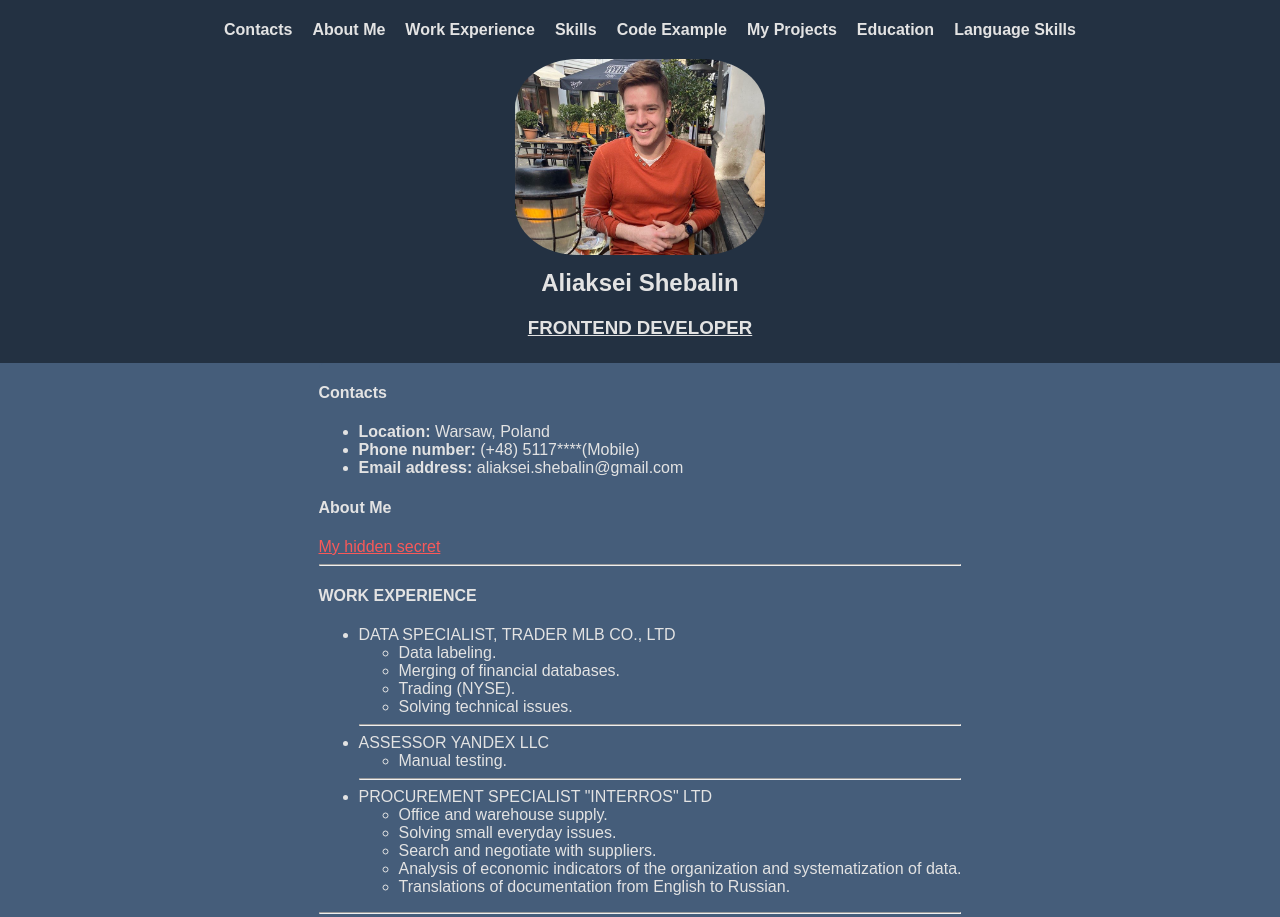
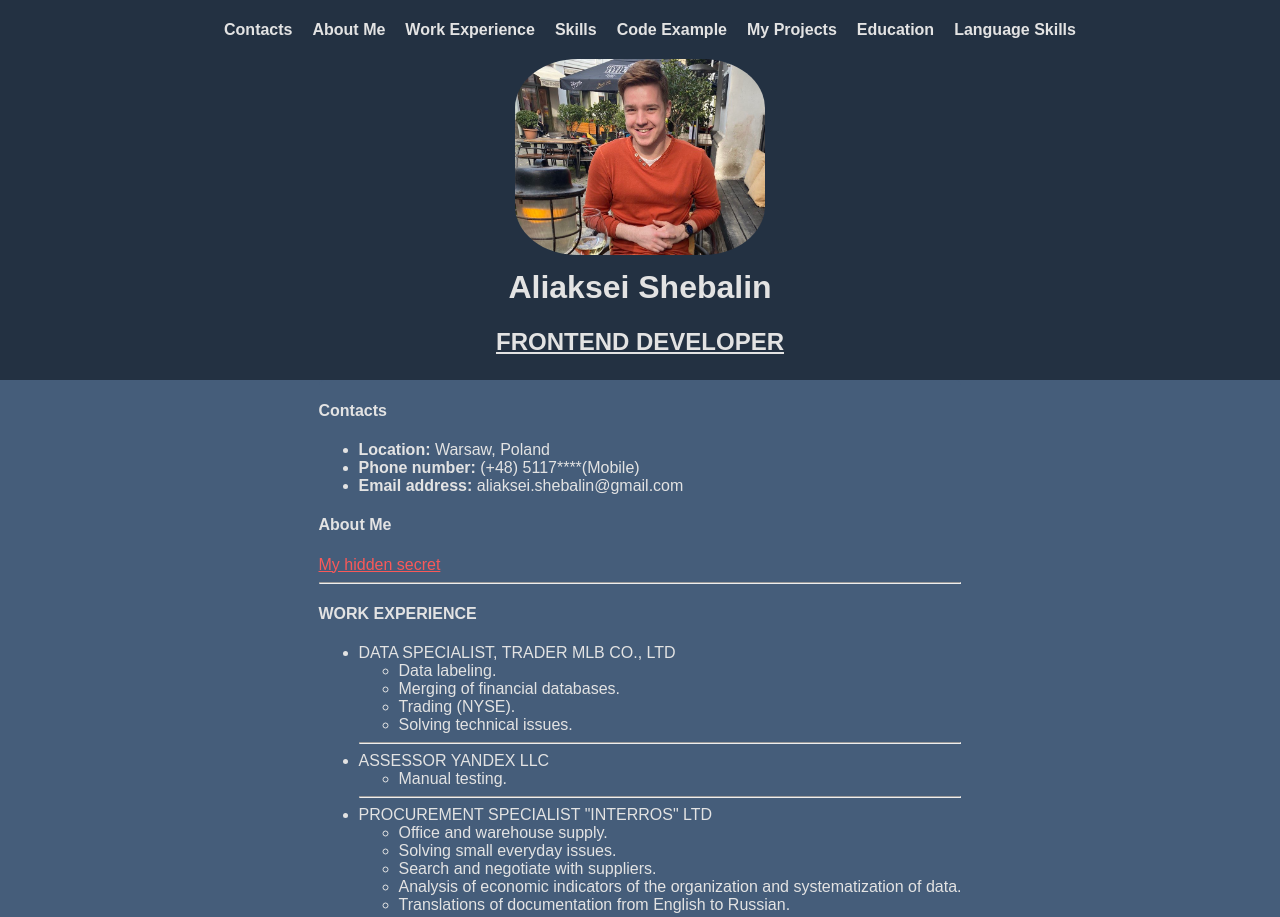
Before and after one commit to Shibka/rsschool-cv, a plain HTML site: page index.html in a window 1280 px wide. Shown: the top 917 px of the page. Drawn offline with Linux system fonts and the light colour scheme.

Commit message:
fix: fixed titles size

```diff
--- a/index.html
+++ b/index.html
@@ -8,7 +8,7 @@
 </head>
 <body>
 
-<div id="header">
+<header id="header">
     <nav>
         <ul>
             <li><a href="#contacts">Contacts</a></li>
@@ -22,12 +22,12 @@
         </ul>
     </nav>
     <img class="avatar" src="./photo_2022-08-09_11-31-27.jpg" alt="avatar">
-    <h2 id="name">Aliaksei Shebalin</h2>
-    <h3 class="job-name">FRONTEND DEVELOPER</h3>
+    <h1 id="name">Aliaksei Shebalin</h1>
+    <h2 class="job-name">FRONTEND DEVELOPER</h2>
 
-</div>
+</header>
 
-<div class="content">
+<main class="content">
     <div class="main">
         <h4 id="contacts">Contacts</h4>
         <ul>
@@ -133,9 +133,9 @@
     <li>Polish - A2</li>
 </ul>
     </div>
-</div>
+</main>
 
-<div id="footer">
+<footer id="footer">
     <div class="footer-content">
         <a class="git" href="https://github.com/Shibka"><img class="git-logo" src="./download.png" alt="git-logo"></a>
         <a  href="https://app.rs.school"><img class="course-logo" src="./im-fine.svg" alt="Course Logo"></a>
@@ -150,7 +150,7 @@
         </script>
 
     </div>
-</div>
+</footer>
 
 </body>
 </html>
```
